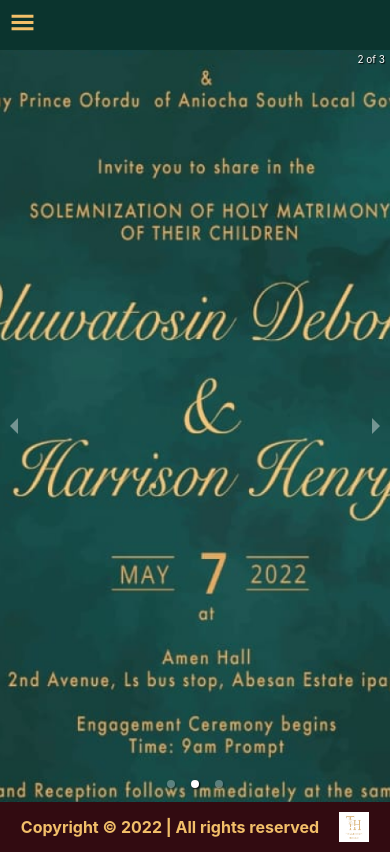
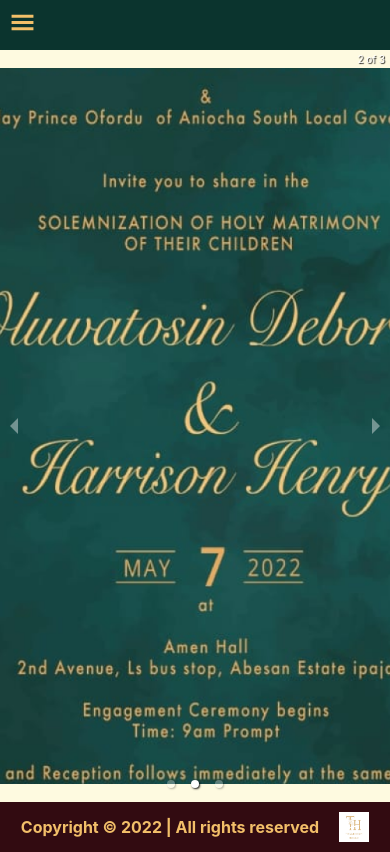
Before and after one commit to oforduh/HART-PHOTOALBUM, a React (Create React App) app: page / in a window 390 px wide. Built offline with nearby package versions, Linux system fonts and the light colour scheme.

Commit message:
adjusted the image size

```diff
--- a/src/components/photoalbum/photo.module.scss
+++ b/src/components/photoalbum/photo.module.scss
@@ -38,6 +38,7 @@
 }
 
 .container {
+  border: 2px solid red;
   width: 100%;
   display: grid;
   grid-template-columns: repeat(6, 1fr);
--- a/src/pages/HomePage/homepage.module.scss
+++ b/src/pages/HomePage/homepage.module.scss
@@ -4,16 +4,16 @@
   background-color: var(--backgroundColor) !important;
   display: flex;
   justify-content: center;
+  align-items: center;
   //   border: 2px solid red;
 
   background-color: var(--white);
 
-  //   border: 2px solid red;
   height: 100%;
   width: 100%;
   display: flex;
   .imageContainer {
-    height: 100%;
+    height: 95%;
     img {
       object-fit: contain;
       width: 100%;
@@ -32,6 +32,7 @@
         object-fit: cover;
         width: 100%;
         height: 100%;
+        margin-top: 20px;
       }
     }
   }
```
